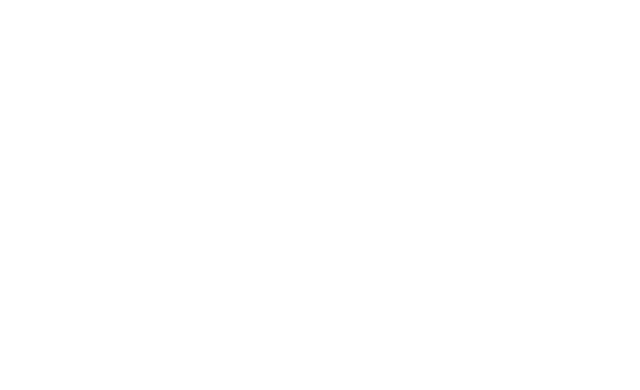
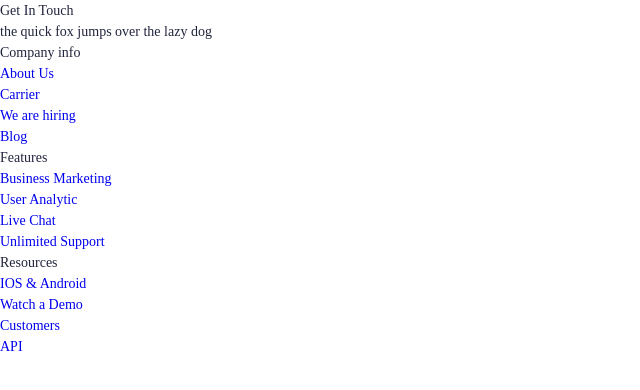
Before and after one commit to DocQuanty/DriveMore, a website: page #src/index.html in a window 1280 px wide. Shown: the whole page, without its empty margins (0-640 px from the left). Drawn offline with nearby package versions, Linux system fonts and the light colour scheme; files that its build step writes are made by us from their sources.

Commit message:
add HTML [footer]

```diff
--- a/#src/_footer.html
+++ b/#src/_footer.html
@@ -1 +1,51 @@
-<div class="footer"></div>
+<section class="footer">
+   <div class="footer__wrapper-footer">
+      <div class="footer__container-footer">
+         <div class="footer__main-footer">
+            <div class="footer__flex-footer">
+               <div class="flex__get-in">
+                  <div class="get-in__title">Get In Touch</div>
+                  <div class="get-in__text">the quick fox jumps over the
+                     lazy dog</div>
+                  <div class="get-in__logos"></div>
+               </div>
+               <div class="flex__company-info">
+               <div class="company-info__title">Company info</div>
+               <div class="company-info__list">
+                  <ul>
+                     <li> <a href="#">About Us</a></li>
+                     <li> <a href="#">Carrier</a></li>
+                     <li> <a href="#">We are hiring</a></li>
+                     <li> <a href="#">Blog</a></li>
+                  </ul>
+               </div>
+               </div>
+               <div class="flex__features">
+                  <div class="features__title">Features</div>
+                  <div class="features__list">
+                     <ul>
+                        <li> <a href="#">Business Marketing</a></li>
+                        <li> <a href="#">User Analytic</a></li>
+                        <li> <a href="#">Live Chat</a></li>
+                        <li> <a href="#">Unlimited Support</a></li>
+                     </ul>
+                  </div>
+               </div>
+               <div class="flex__resources">
+                  <div class="resources__title">Resources</div>
+                  <div class="resources__list">
+                     <ul>
+                        <li> <a href="#">IOS & Android</a></li>
+                        <li> <a href="#">Watch a Demo</a></li>
+                        <li> <a href="#">Customers</a></li>
+                        <li> <a href="#">API</a></li>
+                     </ul>
+                  </div>
+               </div>
+            </div>
+         </div>
+      </div>
+   </div>
+</section>
+</body>
+</html>
--- a/#src/scss/footer.scss
+++ b/#src/scss/footer.scss
@@ -0,0 +1,57 @@
+.footer {
+  &__wrapper-footer {
+  }
+
+  &__container-footer {
+  }
+
+  &__main-footer {
+  }
+
+  &__flex-footer {
+  }
+}
+.flex {
+  &__get-in {
+  }
+
+  &__company-info {
+  }
+
+  &__features {
+  }
+
+  &__resources {
+  }
+}
+.get-in {
+  &__title {
+  }
+
+  &__text {
+  }
+
+  &__logos {
+  }
+}
+.company-info {
+  &__title {
+  }
+
+  &__list {
+  }
+}
+.features {
+  &__title {
+  }
+
+  &__list {
+  }
+}
+.resources {
+  &__title {
+  }
+
+  &__list {
+  }
+}
```
Also changed, not shown: DriveMore/index.html (+51 -2 lines).
